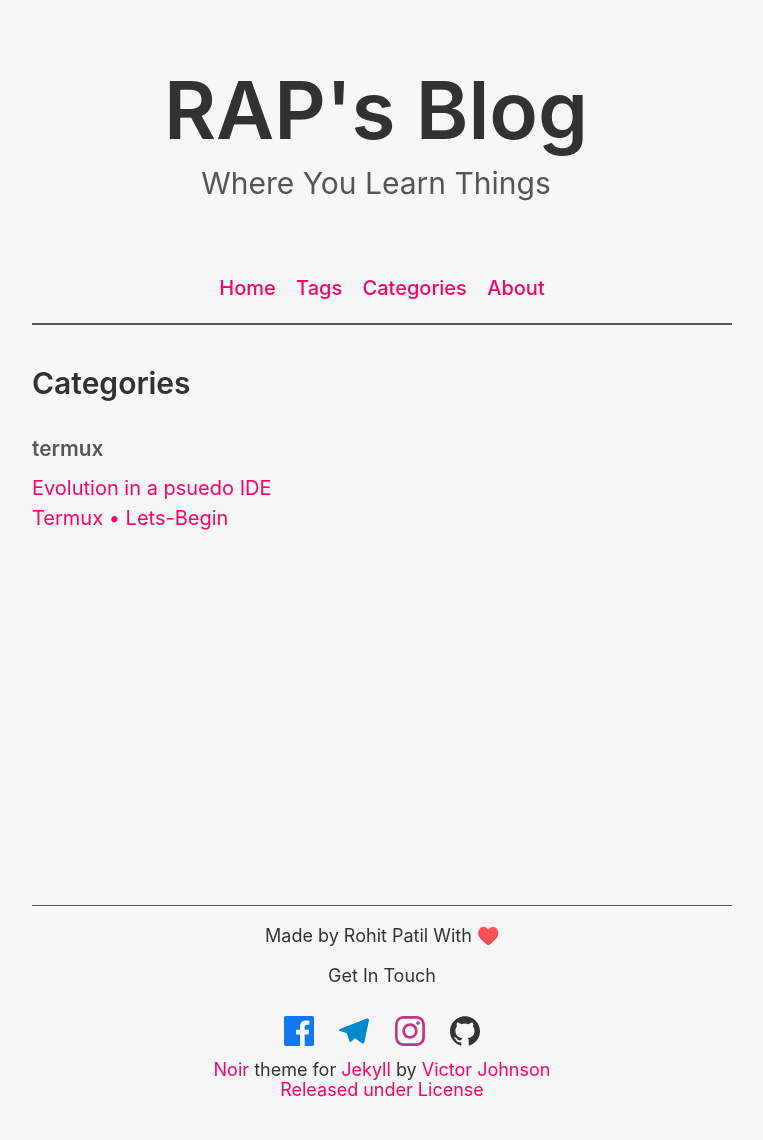
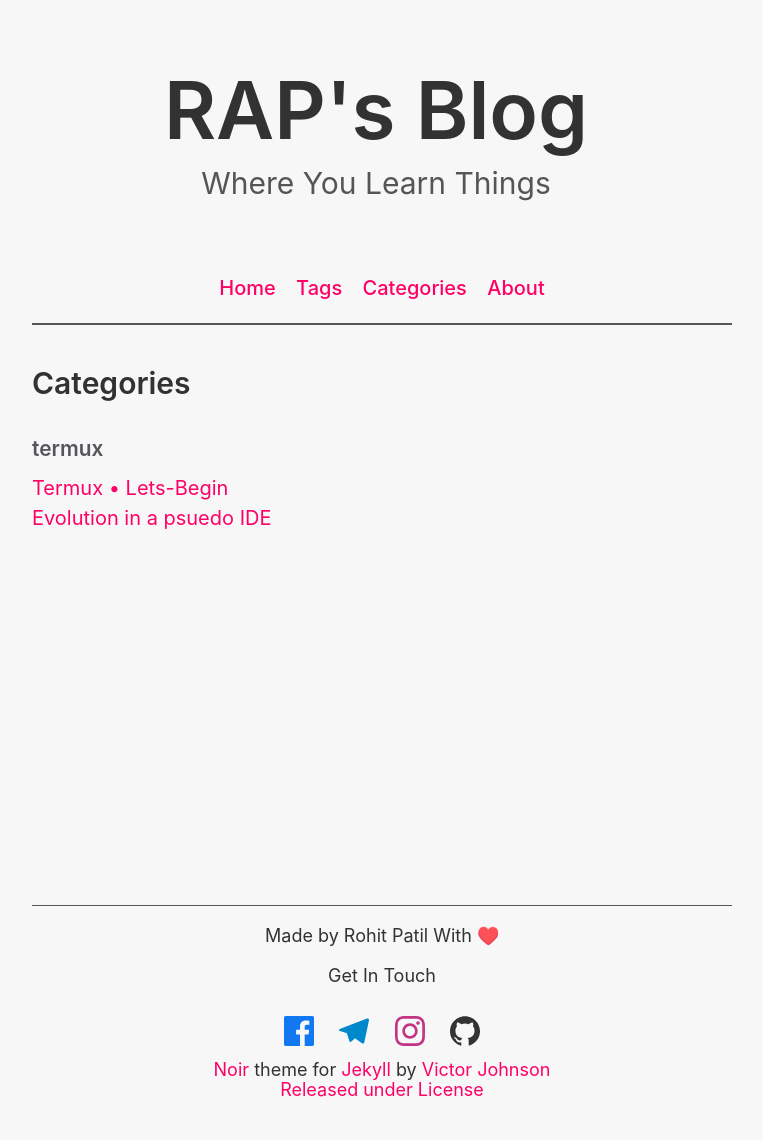
Before and after one commit to raprocks/raprocks.github.io, a Jekyll site: the page built from categories.html, in a window 1280 px wide. Shown: the whole page, without its empty margins (258-1021 px from the left). Built offline with Jekyll 4.4.1, drawn with Linux system fonts in a browser that asks for light colours.

Commit message:
post order changed to oldest to newest for categories only

```diff
--- a/categories.html
+++ b/categories.html
@@ -15,7 +15,7 @@ title: Categories
     <h3 class="category-head"><small>{{ category_name }}</small></h3>
     <a name="{{ category_name | slugize }}"></a>
 
-    {% for post in site.categories[category_name] %}
+    {% for post in site.categories[category_name] reversed %}
     <article class="archive-item">
       <a href="{{ post.url }}">{{ post.title }}{% if post.link %}<span class="link-arrow"> &rarr;</span>{% endif %}</a>
     </article>
```
